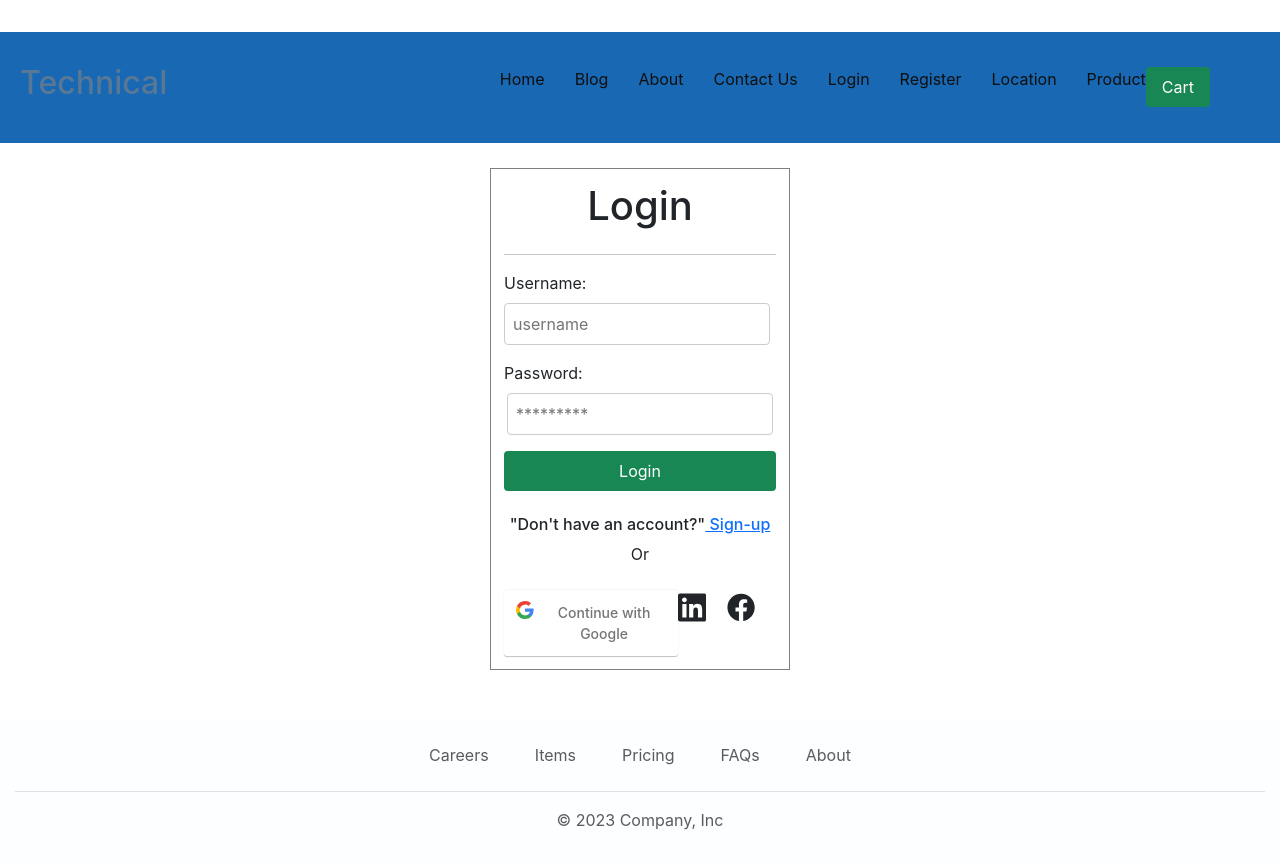
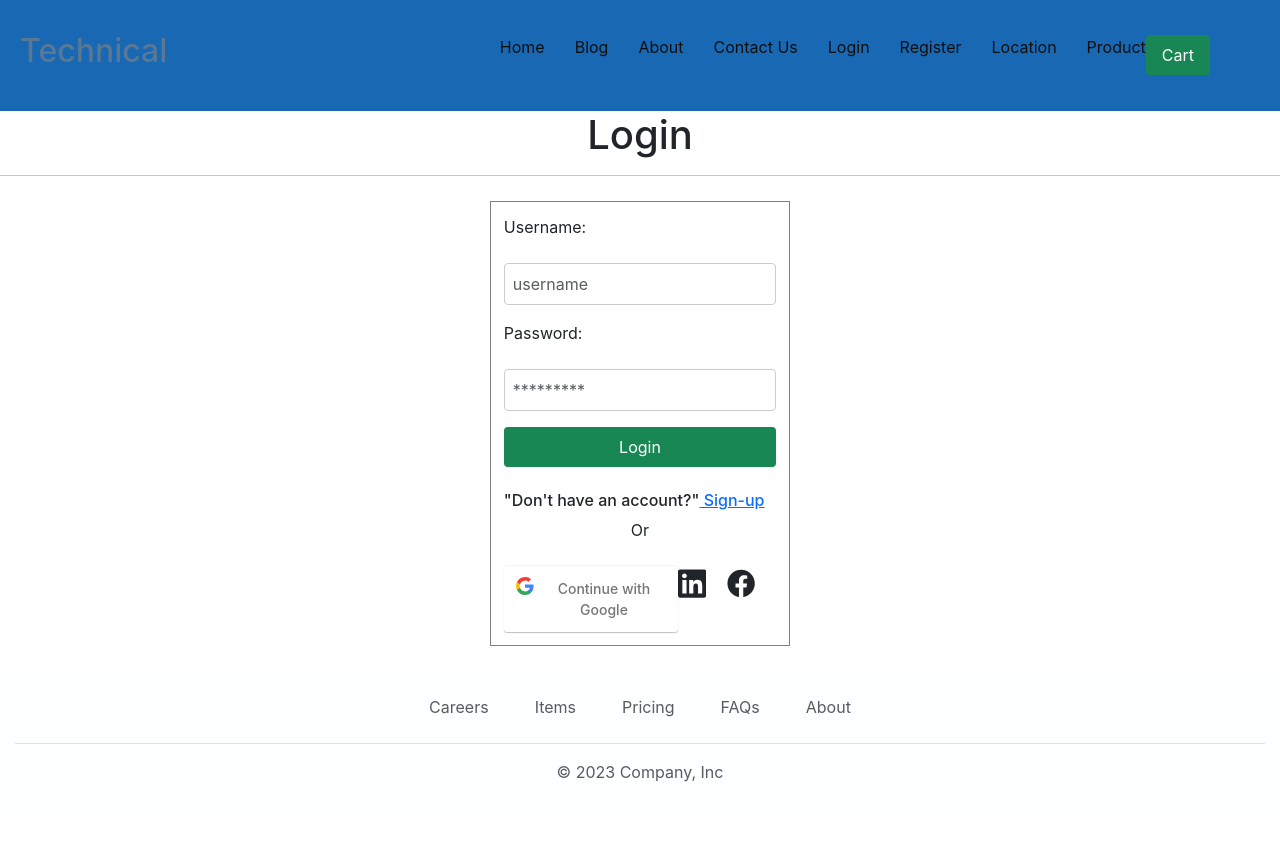
Before and after one commit to harshrajgithub1/react-project1, a React (Create React App) app: page /login in a window 1280 px wide. Shown: the top 868 px of the page. After the commit the page ends 840 px from the top, so only its background shows below. Built offline with nearby package versions, Linux system fonts and the light colour scheme.

Commit message:
login module

```diff
--- /dev/null
+++ b/src/Models/user.js
@@ -0,0 +1,92 @@
+export const usersData = [
+    {
+      "id": 1,
+      "first_name": "Harsh",
+      "last_name": "Raj",
+      "email": "harsh@gmail.com",
+      "gender": "Male",
+      "date_of_birth": "07/03/2009",
+      "password": "Harsh"
+    },
+    {
+      "id": 2,
+      "first_name": "Tania",
+      "last_name": "Lernihan",
+      "email": "nishant@gmail.com",
+      "gender": "Male",
+      "date_of_birth": "14/12/2017",
+      "password": "Harsh"
+    },
+    {
+      "id": 3,
+      "first_name": "Antonia",
+      "last_name": "Collet",
+      "email": "hemant@gmail.com",
+      "gender": "Female",
+      "date_of_birth": "06/11/2014",
+      "password": "Harsh"
+    },
+    {
+      "id": 4,
+      "first_name": "Constantine",
+      "last_name": "Peasee",
+      "email": "bablu@gmail.com",
+      "gender": "Male",
+      "date_of_birth": "26/07/2017",
+      "password": "Harsh"
+    },
+    {
+      "id": 5,
+      "first_name": "Jemmy",
+      "last_name": "Turbitt",
+      "email": "rohit@gmail.com",
+      "gender": "Male",
+      "date_of_birth": "22/04/2014",
+      "password": "Nishant"
+    },
+    {
+      "id": 6,
+      "first_name": "Wally",
+      "last_name": "Courtman",
+      "email": "amit@gmail.com",
+      "gender": "Male",
+      "date_of_birth": "14/02/2017",
+      "password": "Amit"
+    },
+    {
+      "id": 7,
+      "first_name": "Lowell",
+      "last_name": "Whitefoot",
+      "email": "lwhitefoot6@cyberchimps.com",
+      "gender": "Male",
+      "date_of_birth": "08/03/2018",
+      "password": "gZ1){_bqi\"6nYP"
+    },
+    {
+      "id": 8,
+      "first_name": "Serge",
+      "last_name": "Gooderson",
+      "email": "sgooderson7@cnet.com",
+      "gender": "Male",
+      "date_of_birth": "16/01/2008",
+      "password": "bJ9.I>2RFn=h\""
+    },
+    {
+      "id": 9,
+      "first_name": "Fonsie",
+      "last_name": "Cordaroy",
+      "email": "fcordaroy8@paginegialle.it",
+      "gender": "Male",
+      "date_of_birth": "24/05/2012",
+      "password": "yO2_N``R"
+    },
+    {
+      "id": 10,
+      "first_name": "Anestassia",
+      "last_name": "Sleightholm",
+      "email": "asleightholm9@odnoklassniki.ru",
+      "gender": "Female",
+      "date_of_birth": "26/07/2010",
+      "password": "yT7=f!=R8>H.AA"
+    }
+  ]
--- a/src/components/Header/header.js
+++ b/src/components/Header/header.js
@@ -3,6 +3,8 @@ import React from 'react'
 import { Fragment } from 'react';
 import "./header.css";
 import classes from './header.css';
+
+const user = JSON.parse(localStorage.getItem('user'));
 
 
 const header = () => {
@@ -24,26 +26,27 @@ const header = () => {
                <ul>
                   <li>
 
-                    <a href='home'>Home</a>
+                    <a href='/home'>Home</a>
                     {/* <img src='simon-daoudi-2wFoa040m8g-unsplash.jpg' alt='watch'></img> */}
                   </li>
                   <li>
-                    <a href='blog'>Blog</a>
+                    <a href='/blog'>Blog</a>
                   </li>
                   <li>
-                    <a href='About'>About</a>
+                    <a href='/About'>About</a>
                   </li>
                   <li>
-                    <a href='Contact Us'>Contact Us</a>
+                    <a href='/Contact Us'>Contact Us</a>
+                  </li>
+
+                  <li>
+                    <a href='/login'>Login</a>
+                  </li>
+                  <li {...user==null}>
+                    <a href='/register'>Register</a>
                   </li>
                   <li>
-                    <a href='login'>Login</a>
-                  </li>
-                  <li>
-                    <a href='register'>Register</a>
-                  </li>
-                  <li>
-                    <a href='location'>Location</a>
+                    <a href='/location'>Location</a>
                   </li>
                   <li>
                     <a href='/product'>Product</a>
--- a/src/components/Login/login.css
+++ b/src/components/Login/login.css
@@ -99,11 +99,12 @@
   margin: 25px auto;
   padding: 1%;
   border: 1px solid gray;
+  /* background-image: url('../../assets/back.jpg'); */
 }
-
+/*
 label {
   margin-bottom: 0.5rem;
-}
+} */
 
 input[type="text"],
 input[type="password"] {
@@ -188,11 +189,3 @@ button {
     cursor: not-allowed;
   }
 }
-
-
-
-
-body {
-  text-align: center;
-  padding-top: 2rem;
-}
--- a/src/components/Login/login.js
+++ b/src/components/Login/login.js
@@ -5,59 +5,86 @@ import React, { useState } from 'react';
 // import { FaGoogle } from "react-icons/fa";
 import { FaLinkedin } from "react-icons/fa";
 import { FaFacebook } from "react-icons/fa";
-
+import { ToastContainer, toast } from 'react-toastify';
+import 'react-toastify/dist/ReactToastify.css';
 import './login.css';
-import back from '../assets/back.jpg';
+import { usersData } from '../../Models/user';
+// import back from '../assets/back.jpg';
 
 const LoginForm = () => {
 
-  <img src={back} height={100} width={50}></img>
+  // <img src={back} height={100} width={50}></img>
 
   const [username, setUsername] = useState('');
   const [password, setPassword] = useState('');
   const [error, setError] = useState('');
+  const users = usersData;
 
   const handleSubmit = (e) => {
     e.preventDefault();
 
     // Perform validation
-    if (username.trim() === '' || password.trim() === '') {
-      setError('Please enter both username and password');
+    if (username.trim() != '' && password.trim() != '') {
+      let user = users.filter(x=>x.email==username);
+      console.log(user);
+      if(user.length>0 )
+      {
+        user = user[0];
+        console.log(user);
+        if(user.password==password){
+          localStorage.setItem("user", JSON.stringify(user));
+          toast.success('Login Success', {
+            position: toast.POSITION.BOTTOM_CENTER
+          });
+        }
+        else{
+          toast.error('Wrong credential', {
+            position: toast.POSITION.BOTTOM_CENTER
+          });
+        }
+      }
+      else{
+        toast.error('User doesn\'t exist', {
+          position: toast.POSITION.BOTTOM_CENTER
+        });
+      }
+
     } else {
-      // Proceed with login logic
-      setError('');
-      // Call login API or perform authentication logic
+      toast.error('* All fields are required', {
+        position: toast.POSITION.BOTTOM_CENTER
+      });
     }
   };
 
   return (
-    <div className="row">
-
-      {error && <p>{error}</p>}
-      <form className='login-form' onSubmit={handleSubmit}>
+    <div>
       <h1 className="text-center">Login</h1>
       <hr/>
+    <form className='login-form' onSubmit={handleSubmit}>
         <div className="row">
-        <div className="col-md-6">
-          <label htmlFor="username"className='pull-left'>Username:</label>
+        <div className="col-md-12">
+          <label htmlFor="username">Username:</label>
           <input
             type="text"
             id="username"
+            className='form-control'
             placeholder="username"
             value={username}
             onChange={(e) => setUsername(e.target.value)}
           />
-        </div>
+
       </div>
-     <div>
-          <label htmlFor="password"className="pull-left">Password:</label>
+     <div className= "col-md-12">
+          <label htmlFor="password" >Password:</label>
           <input
             type="password"
             id="password"
             placeholder="*********"
+            className='form-control'
             value={password}
             onChange={(e) => setPassword(e.target.value)}
           />
+         </div>
         </div>
         <button type="submit">Login</button>
 
@@ -66,7 +93,6 @@ const LoginForm = () => {
           <h6>  "Don't have an account?"
           <a className="anotheroption" href="register">  Sign-up</a>
           </h6>
-
 
         </div>
 
@@ -92,6 +118,10 @@ const LoginForm = () => {
           <FaFacebook className="social-icon" />
         </div>
       </form>
+
+      <div>
+          <ToastContainer />
+        </div>
     </div>
   );
 };
```
